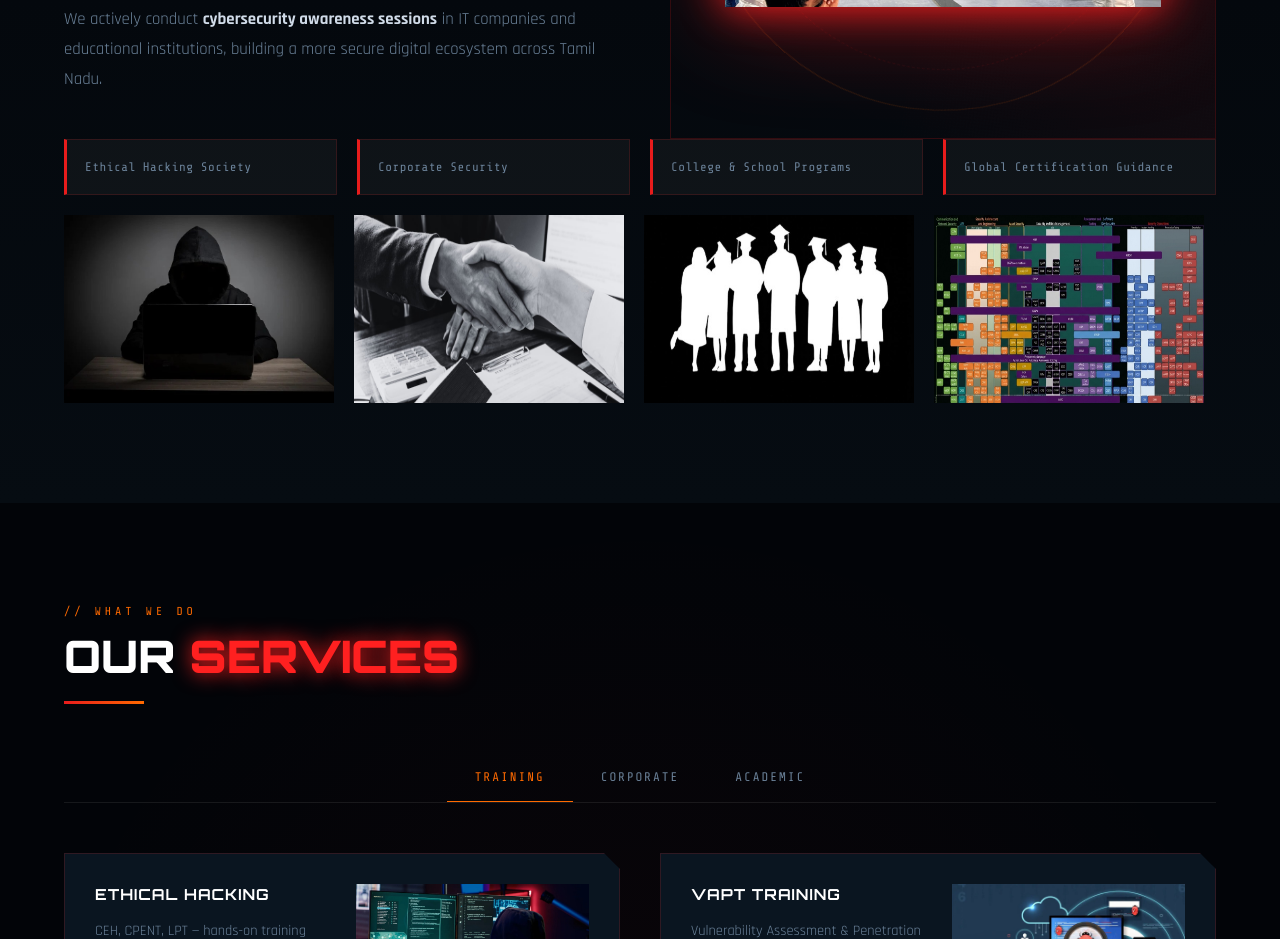
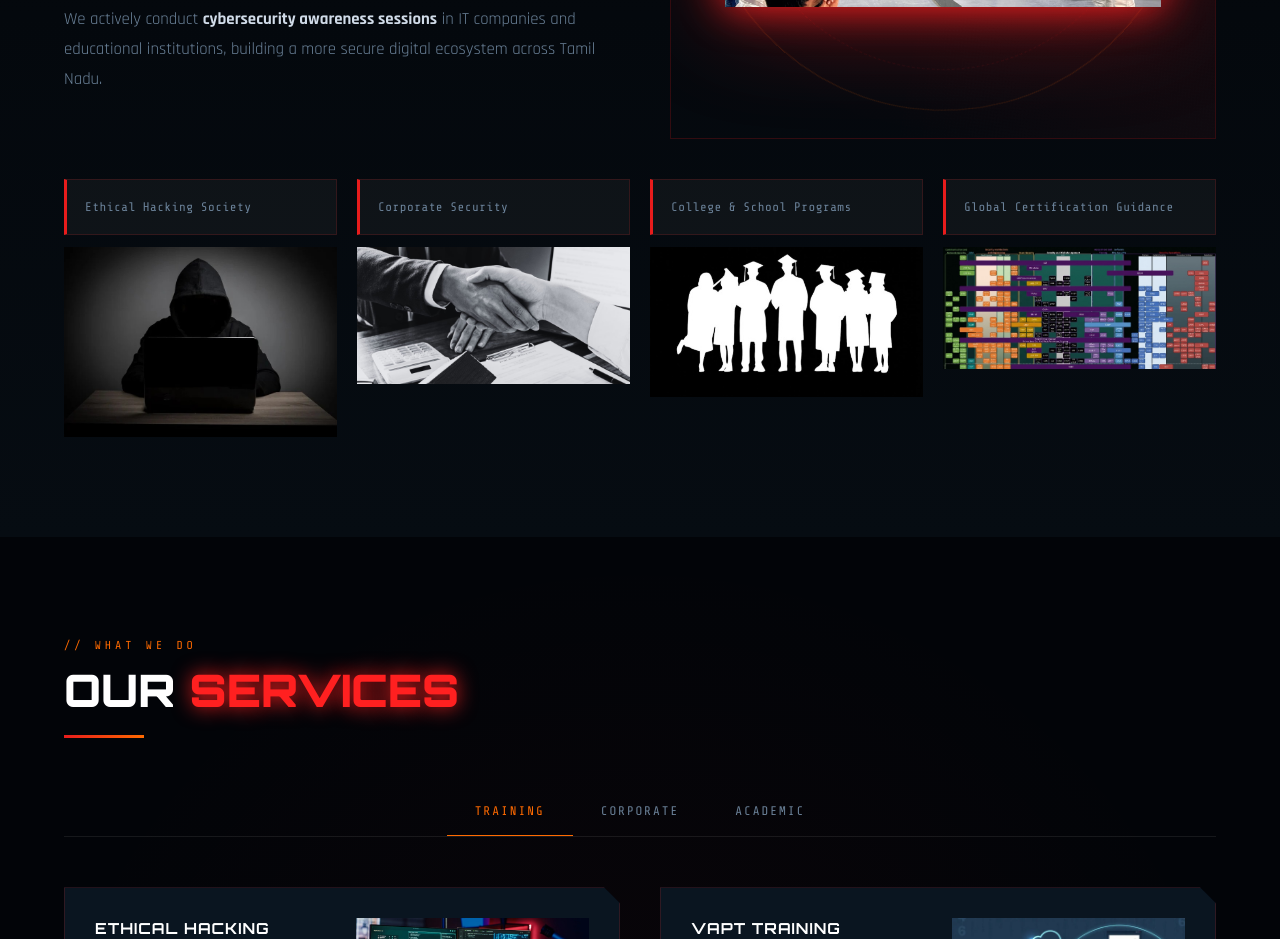
Before and after one commit to cyberentityz/test, a Next.js app: page / in a window 1280 px wide. Shown: the part 1360-2299 px from the top of the page. Built offline with nearby package versions, Linux system fonts and the light colour scheme.

Commit message:
fix: align images under headings

```diff
--- a/components/About.tsx
+++ b/components/About.tsx
@@ -72,15 +72,23 @@ export default function About() {
         </Reveal>
       </div>
 
-      <div className="grid grid-cols-1 gap-5 sm:grid-cols-4">
-        {highlights.map((h) => (
+     <div className="grid grid-cols-1 gap-5 sm:grid-cols-4 mt-10">
+  {[
+    { label: "Ethical Hacking Society", img: "/Ethical_Hacking.jpeg" },
+    { label: "Corporate Security", img: "/Corporate_Security.jpeg" },
+    { label: "College & School Programs", img: "/College_School_programs.jpeg" },
+    { label: "Global Certification Guidance", img: "/Global_Certification.jpeg" },
+  ].map((item) => (
+    <div key={item.label} className="flex flex-col items-center gap-3">
       <div
-            key={h}
-            className="font-mono-tech"
+        className="font-mono-tech w-full"
         style={{
-              background: "rgba(255,255,255,0.04)", border: "1px solid rgba(255,50,50,0.15)",
-              borderLeft: "3px solid #e81c1c", padding: "18px", fontSize: "0.78rem",
-              color: "#6b8299", letterSpacing: 0.5, transition: "all 0.3s",
+          background: "rgba(255,255,255,0.04)",
+          border: "1px solid rgba(255,50,50,0.15)",
+          borderLeft: "3px solid #e81c1c",
+          padding: "18px", fontSize: "0.78rem",
+          color: "#6b8299", letterSpacing: 0.5,
+          transition: "all 0.3s",
         }}
         onMouseEnter={(e) => {
           const el = e.currentTarget;
@@ -95,18 +103,18 @@ export default function About() {
           el.style.color = "#6b8299";
         }}
       >
-            {h}
+        {item.label}
+      </div>
+      <Image
+        src={item.img}
+        alt={item.label}
+        width={270}
+        height={270}
+        className="hoverBackground w-full"
+      />
     </div>
   ))}
 </div>
-
-      <div className="flex flex-col sm:flex-row mt-5">
-        <Image src="/Ethical_Hacking.jpeg" alt="About1" width={270} height={270} className="hoverBackground" />
-        <Image src="/Corporate_Security.jpeg" alt="About1" width={270} height={270} style={{ marginLeft: "20px" }} className="hoverBackground" />
-        <Image src="/College_School_programs.jpeg" alt="About1" width={270} height={270} style={{ marginLeft: "20px" }} className="hoverBackground" />
-        <Image src="/Global_Certification.jpeg" alt="About1" width={270} height={270} style={{ marginLeft: "20px" }} className="hoverBackground" />
-      </div>
-
       <style>{`
         @media (max-width: 768px) {
           .about-grid { grid-template-columns: 1fr !important; }
```
Lines whose indentation alone changed are shown as unchanged.
